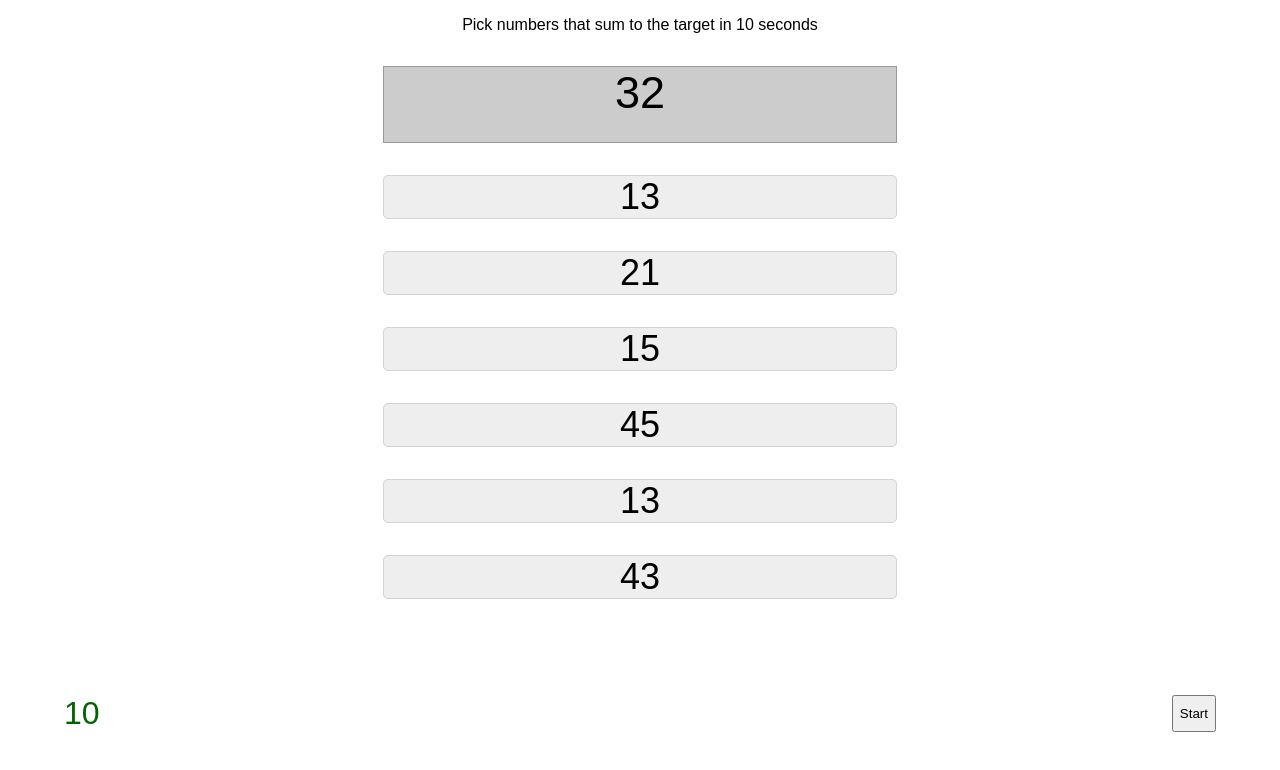
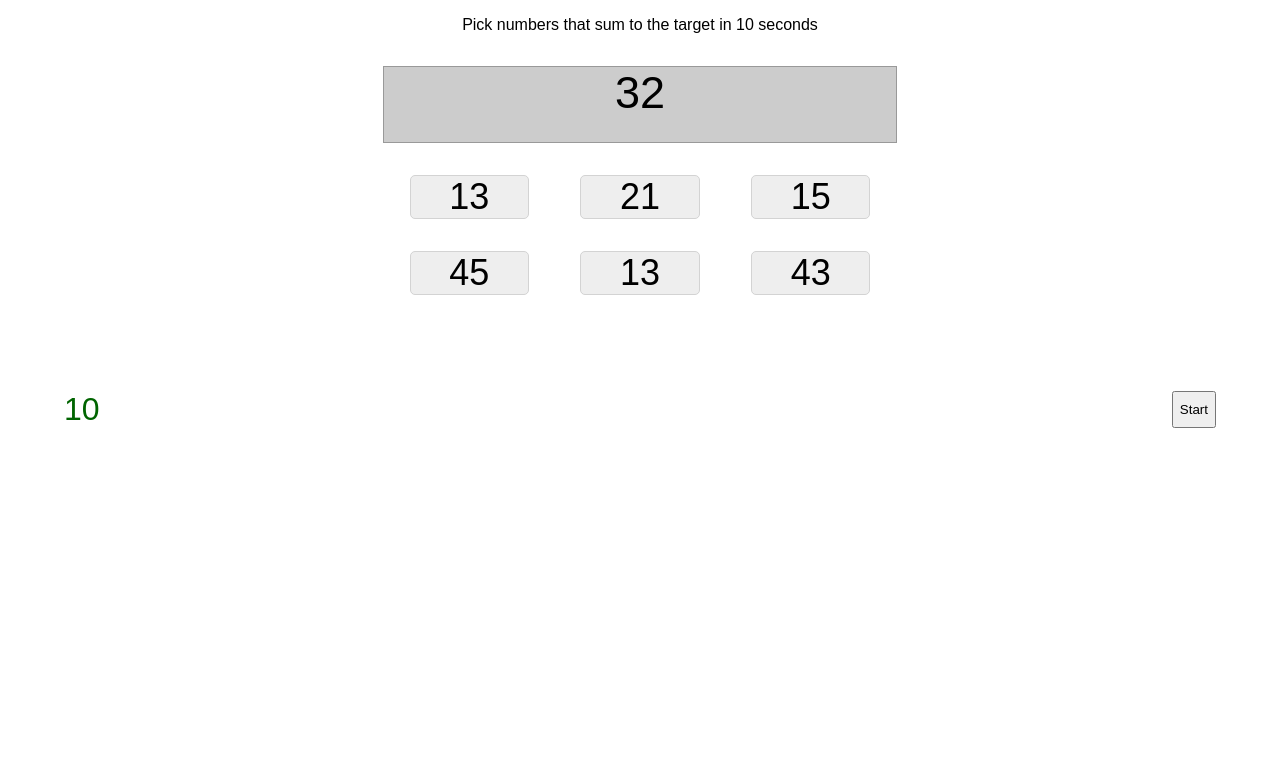
Before and after one commit to onuriltan/TargetSumGame, a React (Create React App) app: page / in a window 1280 px wide. Shown: the top 770 px of the page. Built offline with nearby package versions, Linux system fonts and the light colour scheme.

Commit message:
div added for numbers layout.

```diff
--- a/src/components/Game.jsx
+++ b/src/components/Game.jsx
@@ -35,12 +35,16 @@ class Game extends Component {
           Pick numbers that sum to the target in {this.state.initialSeconds} seconds
         </div>
         <div className="target">{this.state.randomTargetNumber}</div>
+          <div className="challenge-numbers">
            <Number value={13} />
            <Number value={21} />
            <Number value={15} />
+          </div>
+          <div className="challenge-numbers">
            <Number value={45} />
            <Number value={13} />
            <Number value={43} />
+          </div>
         <div className="footer">
           <div className="timer-value">{this.state.initialSeconds}</div>
           <button>Start</button>
```
